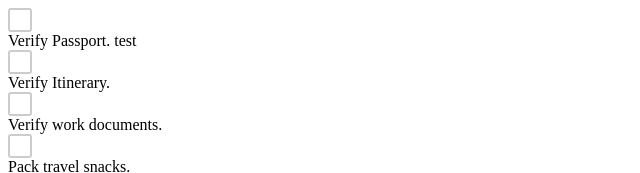
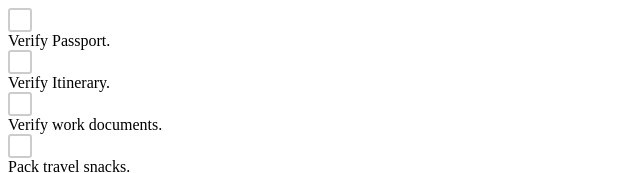
Before and after one commit to ravenlight17/Packing-App, a website built with Vite: page index.html in a window 1280 px wide. Shown: the top 173 px of the page, 0-640 px from the left. Built offline with nearby package versions, Linux system fonts and the light colour scheme.

Commit message:
1 file modified

```diff
--- a/index.html
+++ b/index.html
@@ -15,7 +15,7 @@
       id="myCheckboxId"
     />
     <div class="checkbox__box"></div>
-    Verify Passport. test
+    Verify Passport.
   </label>
 
   <label class="checkbox" for="myCheckboxId">
```
